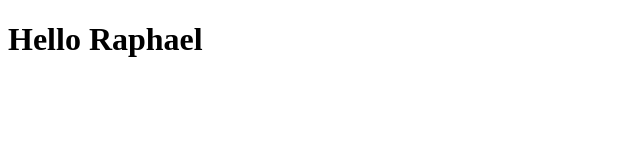
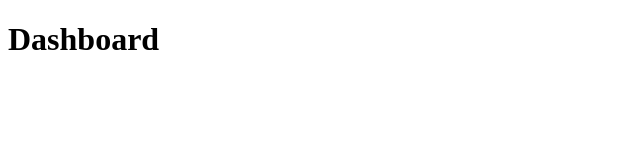
Before and after one commit to raphaelcdsouza/gitrepofinderfront, a React (Create React App) app: page / in a window 1280 px wide. Shown: the top 160 px of the page, without its empty margins (0-640 px from the left). Built offline with nearby package versions, Linux system fonts and the light colour scheme.

Commit message:
Dashboard page imported into App

```diff
--- a/src/App.js
+++ b/src/App.js
@@ -1,7 +1,9 @@
 import React from 'react';
 
+import Dashboard from './pages/Dashboard';
+
 function App() {
-  return <h1>Hello Raphael</h1>
+  return <Dashboard />
 }
 
 export default App;
```
